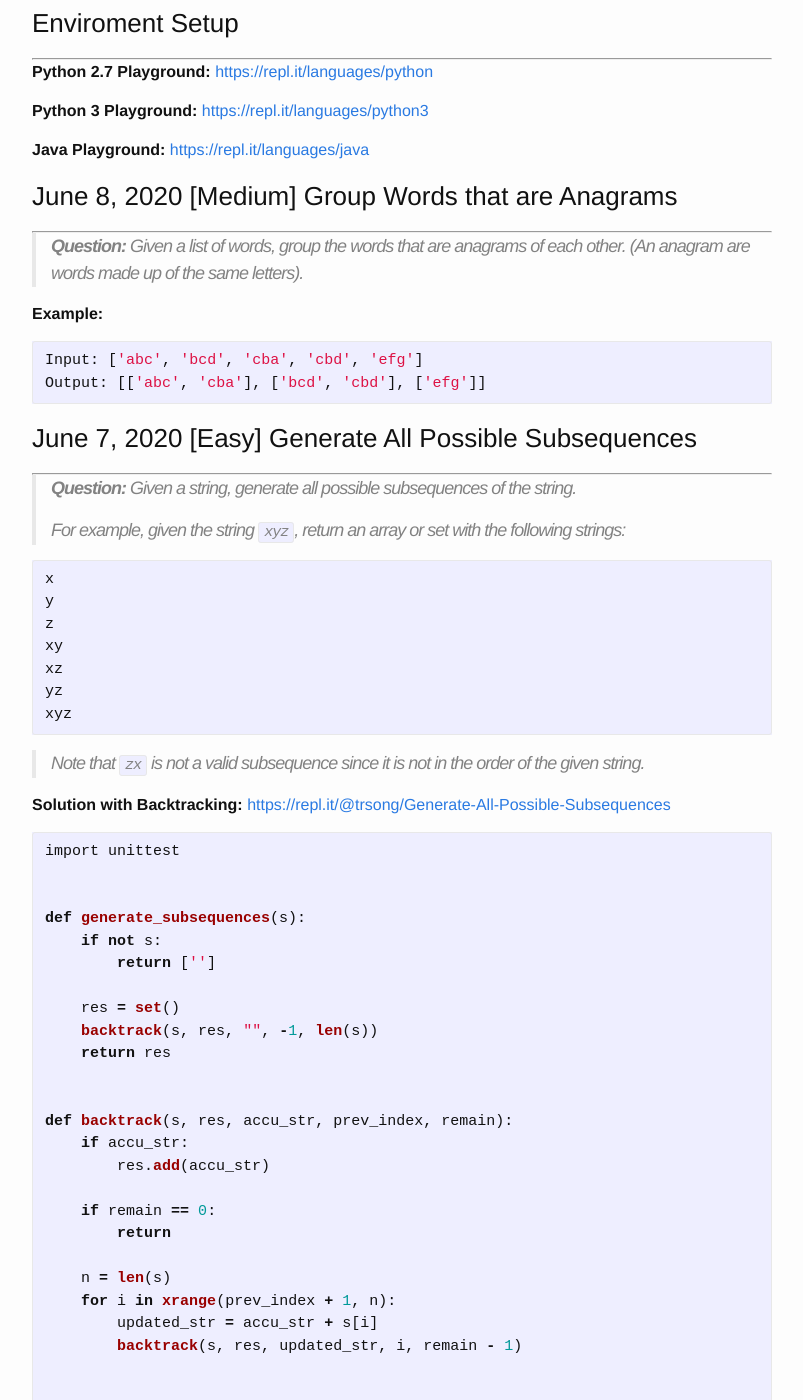
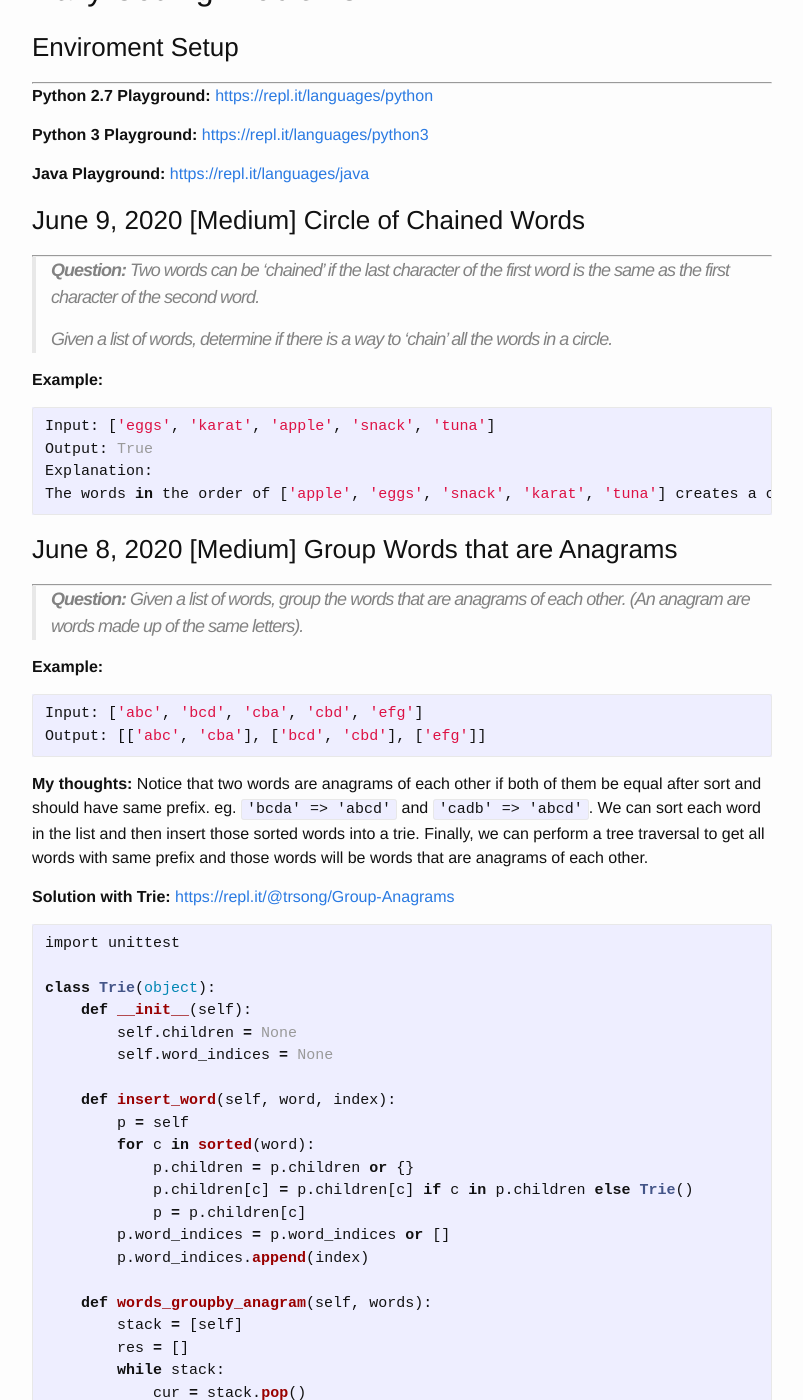
Before and after one commit to trsong/trsong.github.io, a Jekyll site: the page built from _posts/2020-05-01-DailyQuestionsMay.md, in a window 1280 px wide and 1400 px high, scrolled down 1258 px. Shown: the whole window, without its empty margins (238-1041 px from the left). Built offline with Jekyll 4.4.1, drawn with Linux system fonts in a browser that asks for light colours; some of the changed text lies outside the part shown.

Commit message:
Add Solution to June 8 Question

````diff
--- a/_posts/2020-05-01-DailyQuestionsMay.md
+++ b/_posts/2020-05-01-DailyQuestionsMay.md
@@ -34,6 +34,20 @@ You should return the following, as a string:
 
 -->
 
+### June 9, 2020 \[Medium\] Circle of Chained Words
+---
+> **Question:** Two words can be 'chained' if the last character of the first word is the same as the first character of the second word.
+>
+> Given a list of words, determine if there is a way to 'chain' all the words in a circle.
+
+**Example:**
+```py
+Input: ['eggs', 'karat', 'apple', 'snack', 'tuna']
+Output: True
+Explanation:
+The words in the order of ['apple', 'eggs', 'snack', 'karat', 'tuna'] creates a circle of chained words.
+```
+
 ### June 8, 2020 \[Medium\] Group Words that are Anagrams
 ---
 > **Question:** Given a list of words, group the words that are anagrams of each other. (An anagram are words made up of the same letters).
@@ -42,6 +56,93 @@ You should return the following, as a string:
 ```py
 Input: ['abc', 'bcd', 'cba', 'cbd', 'efg']
 Output: [['abc', 'cba'], ['bcd', 'cbd'], ['efg']]
+```
+
+**My thoughts:** Notice that two words are anagrams of each other if both of them be equal after sort and should have same prefix. eg. `'bcda' => 'abcd'` and `'cadb' => 'abcd'`. We can sort each word in the list and then insert those sorted words into a trie. Finally, we can perform a tree traversal to get all words with same prefix and those words will be words that are anagrams of each other.
+
+**Solution with Trie:** [https://repl.it/@trsong/Group-Anagrams](https://repl.it/@trsong/Group-Anagrams)
+```py
+import unittest
+
+class Trie(object):
+    def __init__(self):
+        self.children = None
+        self.word_indices = None
+
+    def insert_word(self, word, index):
+        p = self
+        for c in sorted(word):
+            p.children = p.children or {}
+            p.children[c] = p.children[c] if c in p.children else Trie()
+            p = p.children[c]
+        p.word_indices = p.word_indices or []
+        p.word_indices.append(index)
+
+    def words_groupby_anagram(self, words):
+        stack = [self]
+        res = []
+        while stack:
+            cur = stack.pop()
+
+            if cur.word_indices:
+                anagrams = map(lambda i: words[i], cur.word_indices)
+                res.append(anagrams)
+
+            if cur.children:
+                stack.extend(cur.children.values())
+
+        return res
+
+
+def group_by_anagram(words):
+    t = Trie()
+    for i, word in enumerate(words):
+        t.insert_word(word, i)
+
+    return t.words_groupby_anagram(words)
+
+
+class GroupyByAnagramSpec(unittest.TestCase):
+    def assert_result(self, expected, result):
+        for l in result:
+            l.sort()
+        result.sort()
+        for l in expected:
+            l.sort()
+        expected.sort()
+        self.assertEqual(expected, result)
+
+    def test_example(self):
+        input = ['abc', 'bcd', 'cba', 'cbd', 'efg']
+        output = [['abc', 'cba'], ['bcd', 'cbd'], ['efg']]
+        self.assert_result(output, group_by_anagram(input))
+
+    def test_empty_word_list(self):
+        self.assert_result([], group_by_anagram([]))
+
+    def test_contains_duplicated_words(self):
+        input = ['a', 'aa', 'aaa', 'a', 'aaa', 'aa', 'aaa']
+        output = [['a', 'a'], ['aa', 'aa'], ['aaa', 'aaa', 'aaa']]
+        self.assert_result(output, group_by_anagram(input))
+
+    def test_contains_duplicated_words2(self):
+        input = ['abc', 'acb', 'abcd', 'dcba', 'abc', 'abcd', 'a']
+        output = [['a'], ['abc', 'acb', 'abc'], ['abcd', 'dcba', 'abcd']]
+        self.assert_result(output, group_by_anagram(input))
+
+    def test_contains_empty_word(self):
+        input = ['', 'a', 'b', 'c', '', 'bc', 'ca', '', 'ab']
+        output = [['', '', ''], ['a'], ['b'], ['c'], ['ab'], ['ca'], ['bc']]
+        self.assert_result(output, group_by_anagram(input))
+
+    def test_word_with_duplicated_letters(self):
+        input = ['aabcde', 'abbcde', 'abccde', 'abcdde', 'abcdee', 'abcdea']
+        output = [['aabcde', 'abcdea'], ['abbcde'], ['abccde'], ['abcdde'], ['abcdee']]
+        self.assert_result(output, group_by_anagram(input))
+
+
+if __name__ == '__main__':
+    unittest.main(exit=False)
 ```
 
 ### June 7, 2020 \[Easy\] Generate All Possible Subsequences
````
